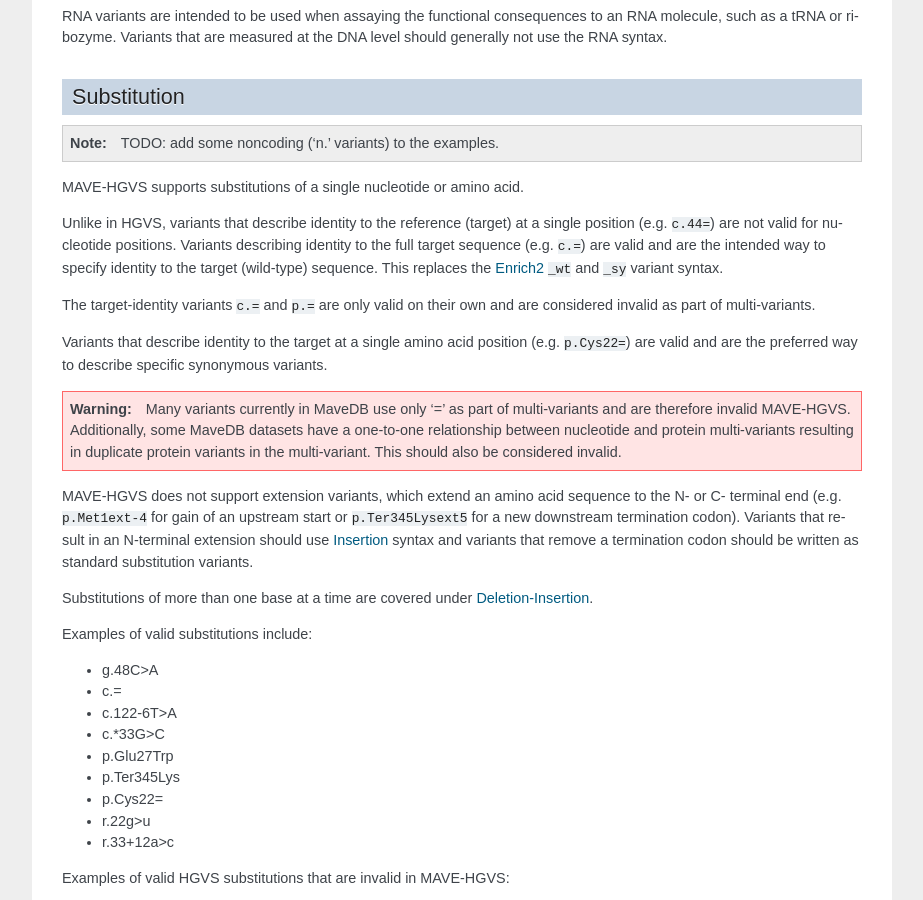
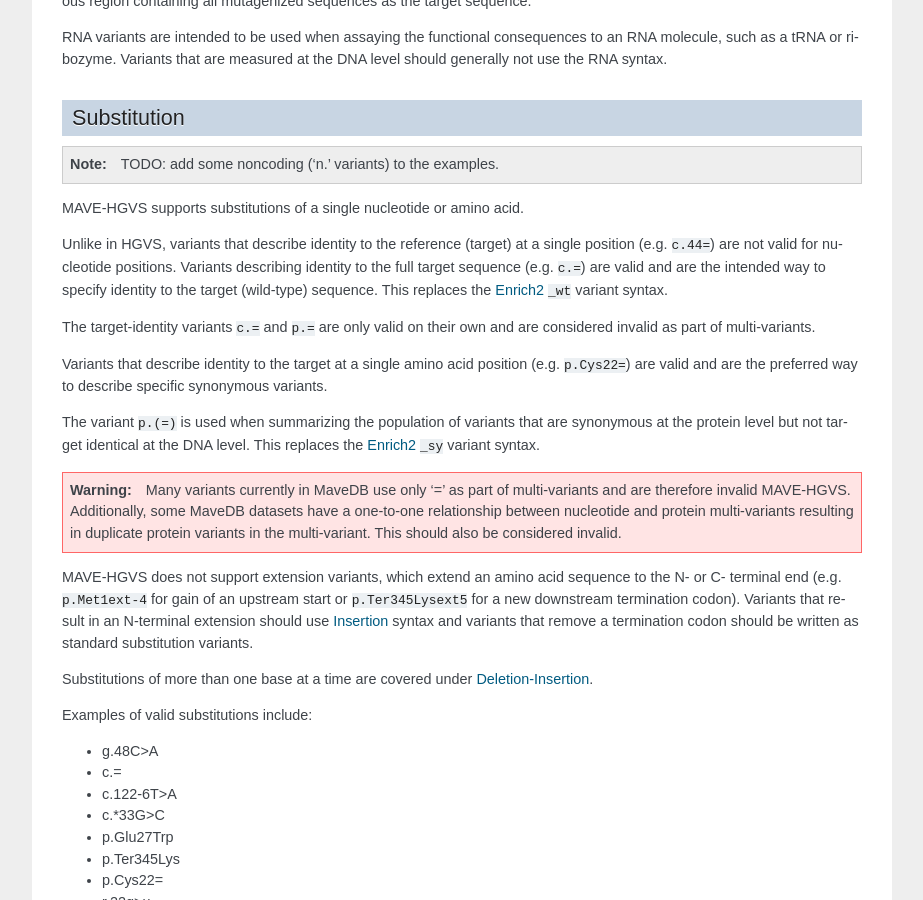
Before and after one commit to VariantEffect/mavehgvs, a Sphinx documentation site: the page built from docs/spec.rst, in a window 1280 px wide and 900 px high, scrolled down 1659 px. Shown: the whole window, without its empty margins (198-1121 px from the left). Built offline with Sphinx 7.4.7, drawn with Linux system fonts in a browser that asks for light colours; some of the changed text lies outside the part shown.

Commit message:
add special synonymous variant for protein DMS datasets

```diff
--- a/docs/spec.rst
+++ b/docs/spec.rst
@@ -96,13 +97,17 @@ Unlike in HGVS, variants that describe identity to the reference (target) at a s
 are not valid for nucleotide positions.
 Variants describing identity to the full target sequence (e.g. :code:`c.=`) are valid and are the intended way to
 specify identity to the target (wild-type) sequence.
-This replaces the `Enrich2 <https://doi.org/10.1186/s13059-017-1272-5>`_ :code:`_wt` and :code:`_sy` variant syntax.
+This replaces the `Enrich2 <https://doi.org/10.1186/s13059-017-1272-5>`_ :code:`_wt` variant syntax.
 
 The target-identity variants :code:`c.=` and :code:`p.=` are only valid on their own and are considered invalid as
 part of multi-variants.
 
 Variants that describe identity to the target at a single amino acid position (e.g. :code:`p.Cys22=`) are valid and
 are the preferred way to describe specific synonymous variants.
+
+The variant :code:`p.(=)` is used when summarizing the population of variants that are synonymous at the protein level
+but not target identical at the DNA level.
+This replaces the `Enrich2 <https://doi.org/10.1186/s13059-017-1272-5>`_  :code:`_sy` variant syntax.
 
 .. warning:: Many variants currently in MaveDB use only '=' as part of multi-variants and are therefore invalid
    MAVE-HGVS.
```
Also changed, not shown: other parts of docs/spec.rst (+2 -1 lines), 3 other files.
